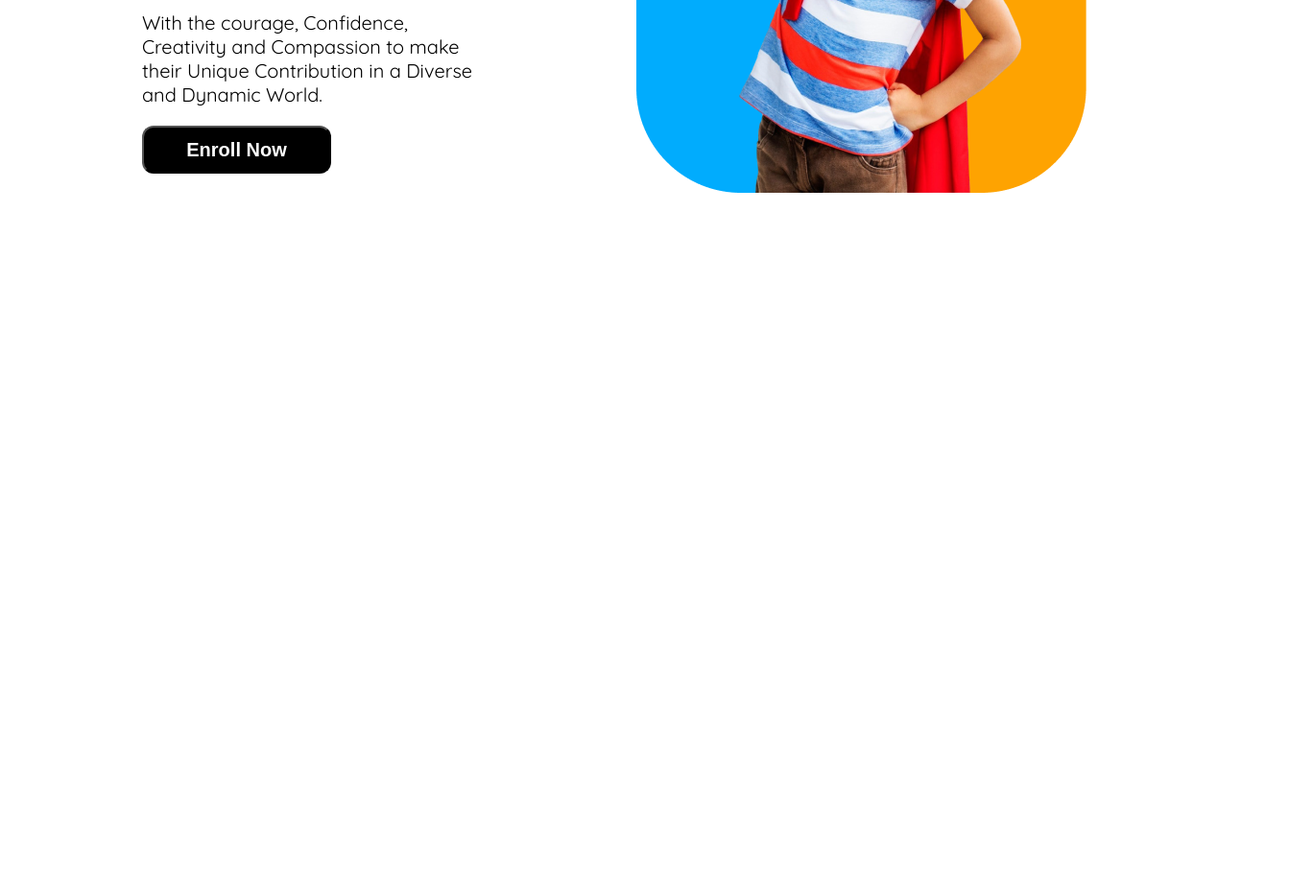
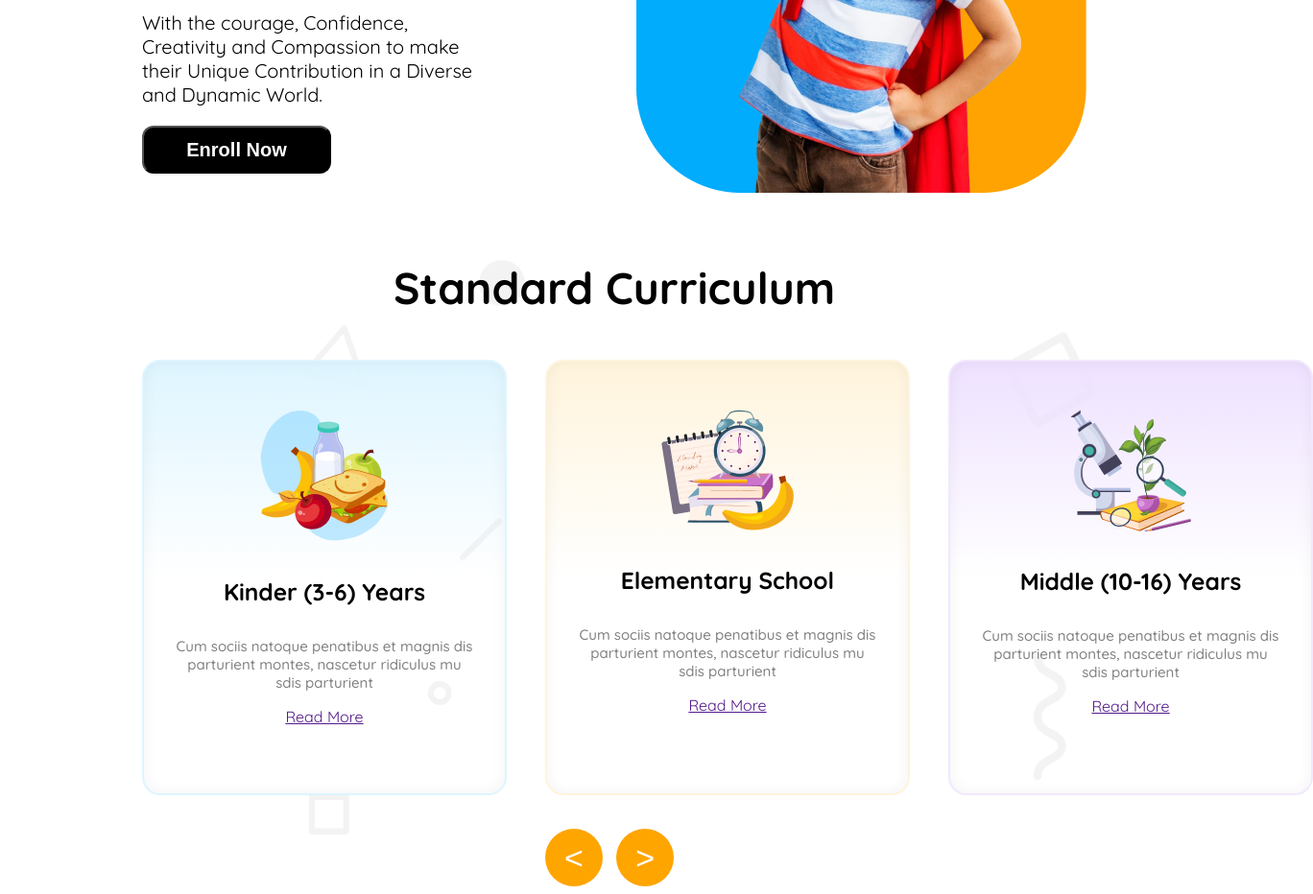
Before and after one commit to hey-its-Sohan/Kids-School-Responsive-Web, a plain HTML site: page index.html in a window 1280 px wide. Shown: the part 500-1432 px from the top of the page at 96% size, 1368 px wide, since content can reach past the window. Before the commit the page ends 800 px from the top, so only its background shows below. Drawn offline with Linux system fonts and the light colour scheme.

Commit message:
Second commit after school curriculum

```diff
--- a/index.html
+++ b/index.html
@@ -42,5 +42,42 @@
         </div>
 
     </header>
+
+    <main >
+        <div class="curriculum-bg">
+            <h3 class="curruculum-hding">Standard Curriculum</h3>
+            <div class="curriculum-container display-flex">
+                <div class="curriculum-des des-1">
+                    <img src="./assets/kinder.png" alt="">
+                    <h4 class="curr-heading">Kinder (3-6) Years</h4>
+                    <p class="curr-para">Cum sociis natoque penatibus et magnis
+                        dis parturient montes, nascetur ridiculus
+                        mu sdis parturient</p>
+                    <a href=""><p>Read More</p></a>
+                </div>
+                <div class="curriculum-des des-2">
+                    <img src="./assets/elementary.png" alt="">
+                    <h4  class="curr-heading">Elementary School</h4>
+                    <p class="curr-para">Cum sociis natoque penatibus et magnis
+                        dis parturient montes, nascetur ridiculus
+                        mu sdis parturient</p>
+                    <a href=""><p>Read More</p></a>
+                </div>
+                <div class="curriculum-des des-3">
+                    <img src="./assets/middle.png" alt="">
+                    <h4 class="curr-heading">Middle (10-16) Years</h4>
+                    <p class="curr-para">Cum sociis natoque penatibus et magnis
+                        dis parturient montes, nascetur ridiculus
+                        mu sdis parturient</p>
+                    <a href=""><p>Read More</p></a>
+                </div>
+            </div>
+            <div  class="btn-container">
+                <a href=""><button class="nxt-btn"><</button></a>
+                <a href=""><button class="nxt-btn">></button></a>
+            </div>
+        </div>
+
+    </main>
 </body>
 </html>
--- a/style.css
+++ b/style.css
@@ -12,6 +12,17 @@
 .display-flex{
     display: flex;
 }
+
+.curr-heading{
+    font-size: 1.53rem;
+    font-weight: bold;
+}
+.curr-para{
+    font-size: 0.94rem;
+    font-weight: 500;
+    color: #808080;
+}
+
 
 /* Nav bar style */
 
@@ -112,14 +123,71 @@ nav ul a{
     font-weight: bold;
 }
 
+/* School Curriculum */
 
+.curriculum-bg{
+    background-image: url(./assets/bg.png);
+    margin: 0px;
+}
 
+.curruculum-hding{
+    font-size: 2.875rem;
+    font-weight: bold;
+    text-align: center;
+    margin-top: 70px;
+}
 
+.curriculum-container{
+    margin-left: 140px;
+    gap: 40px;
+    width: 1220px;
+}
+.curriculum-des{
+    height: 350px;
+    width: 367px;
+    text-align: center;
+    padding: 50px 30px;
 
+}
+.des-1{
+    background-image: linear-gradient(rgba(222, 245, 255, 1), rgba(255, 255, 255, 0),rgba(255, 255, 255, 0));
+    border: 2px solid #DEF5FF;
+    border-radius: 19px;
+    box-shadow: 0px 0px 15px rgba(0, 0, 0, 0.05) inset;
 
+}
 
+.des-2{
+    background-image: linear-gradient(rgba(255, 244, 220, 1), rgba(255, 255, 255, 0),rgba(255, 255, 255, 0));
+    border: 2px solid #FFF4DC;
+    border-radius: 19px;
+    box-shadow: 0px 0px 15px rgba(0, 0, 0, 0.05) inset;
 
+}
 
+.des-3{
+    background-image: linear-gradient(rgba(238, 225, 255, 1), rgba(255, 255, 255, 0),rgba(255, 255, 255, 0));
+    border: 2px solid #F2E8FF;
+    border-radius: 19px;
+    box-shadow: 0px 0px 15px rgba(0, 0, 0, 0.05) inset;
+
+}
+.btn-container{
+    text-align: center;
+    margin-top: 35px;
+}
+.nxt-btn{
+    height: 60px;
+    width: 60px;
+    border-radius: 30px;
+    border: none;
+    background-color: orange;
+    font-size: 34px;
+    font-weight: 500;
+    color: #FFFFFF;
+    padding: 10px;
+    margin-right: 10px;
+}
 
 /* Responsive for mobile */
 
```
